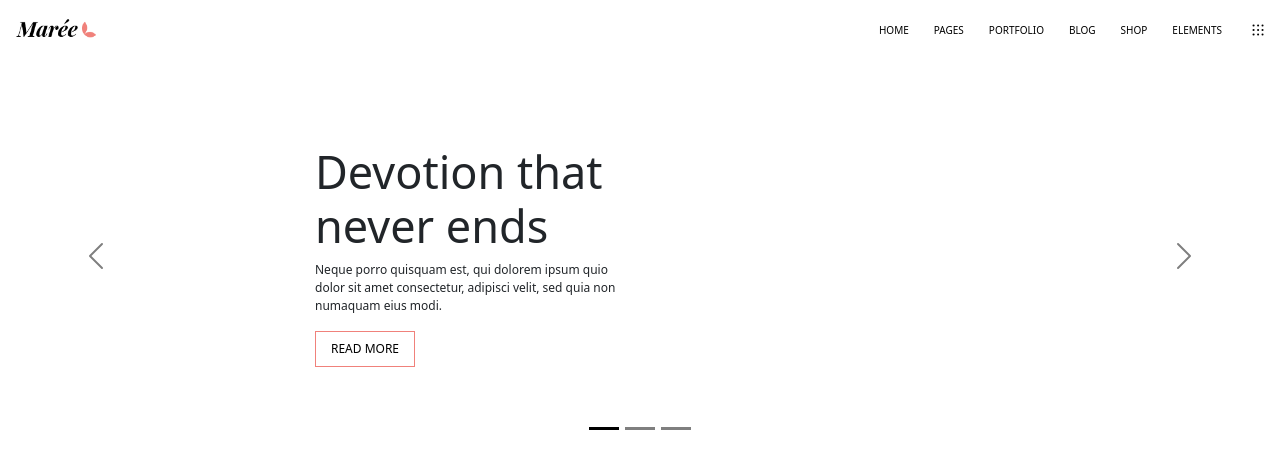
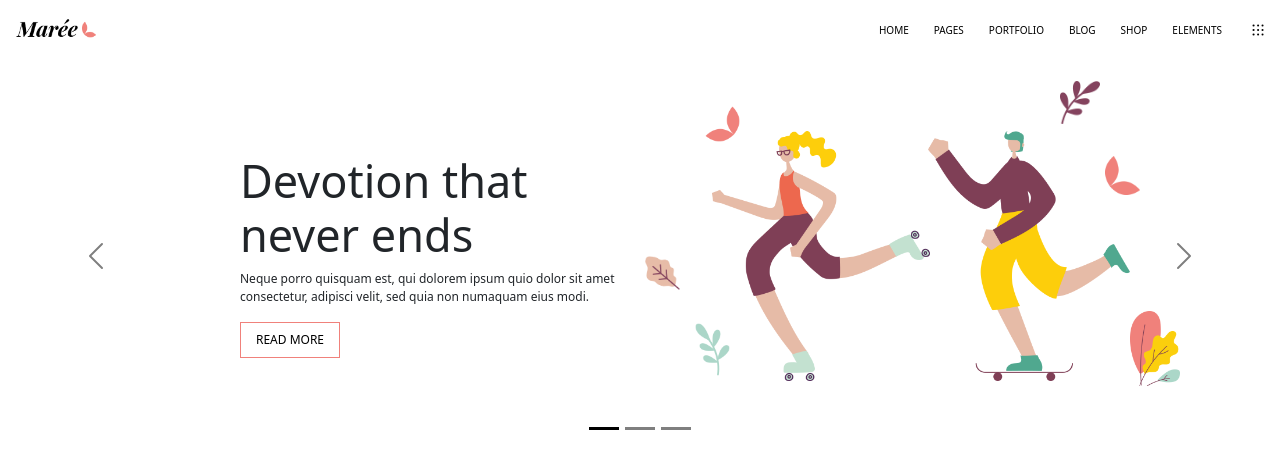
Before and after one commit to estherpinos/proj-html-vuejs, a Vue app: page / in a window 1280 px wide. Shown: the top 468 px of the page. Built offline with nearby package versions, Linux system fonts and the light colour scheme.

Commit message:
Add [images carousel position absolute]

```diff
--- a/src/components/Main.vue
+++ b/src/components/Main.vue
@@ -18,11 +18,27 @@ export default{
 
           <!-- CAROUSEL 1 -->
           <div class="carousel-item active bg-white position-relative " data-bs-interval="10000">
+            <!-- Text -->
             <div class="text-carousel d-flex flex-column justify-content-start">
               <h3>Devotion that never ends</h3>
               <p>Neque porro quisquam est, qui dolorem ipsum quio dolor sit amet consectetur, adipisci velit, sed quia non numaquam eius modi.</p>
               <button class="btn-read-more bg-transparent "> READ MORE</button>
             </div>
+
+            <!-- Persone -->
+            <img class="persona1" src="../assets/img/h-2-slider-img-15.png">
+            <img class="persona2" src="../assets/img/h-2-slider-img-16.png">
+
+            <!-- Foglie -->
+            <img class="pink-left" src="../assets/img/short-slider-rev-1-img-2.png">
+            <img class="salmon-left" src="../assets/img/short-slider-rev-1-img-10.png">
+            <img class="pink-right" src="../assets/img/short-slider-rev-1-img-6.png">
+            <img class="purple-right" src="../assets/img/short-slider-rev-1-img-7.png">
+            <img class="green-left" src="../assets/img/short-slider-rev-1-img-8.png">
+            <img class="group-flower" src="../assets/img/h-2-slider-img-17.png">
+
+
+
           </div>
           <!-- CAROUSEL 2 -->
           <div class="carousel-item bg-danger" data-bs-interval="2000">
@@ -58,7 +74,7 @@ export default{
       height: 400px;
 
       .text-carousel{
-        width: 325px;
+        width: 400px;
         position: absolute;
         top: 50%;
         transform: translateY(-50%);
@@ -80,6 +96,72 @@ export default{
 
         }
       }
+
+      // Persons
+
+      .persona1{
+        height: 250px;
+        position: absolute;
+        top: 50%;
+        transform: translateY(-50%);
+        right: 350px;
+      }
+
+      .persona2{
+        height:250px;
+        position: absolute;
+        top: 50%;
+        transform: translateY(-50%);
+        right: 150px;
+      }
+
+      // Flowers
+
+      .pink-left{
+        position: absolute;
+        top: 50px;
+        right:540px;
+        width: 35px;
+      }
+
+      .salmon-left{
+        position: absolute;
+        top: 200px;
+        right: 600px;
+        transform: scaleX(-1);
+        width: 35px;
+      }
+
+      .pink-right{
+        position: absolute;
+        top: 100px;
+        right: 140px;
+        width: 35px;
+      }
+
+      .purple-right{
+        position: absolute;
+        transform: scaleX(-1);
+        top: 25px;
+        right: 180px;
+        width: 40px;
+      }
+
+      .green-left{
+        position: absolute;
+        transform: scaleX(-1);
+        bottom: 80px;
+        right: 550px;
+        width: 35px;
+      }
+
+      .group-flower{
+        position: absolute;
+        bottom: 70px;
+        right: 100px;
+        width: 50px;
+      }
+
     }
 
 
```
